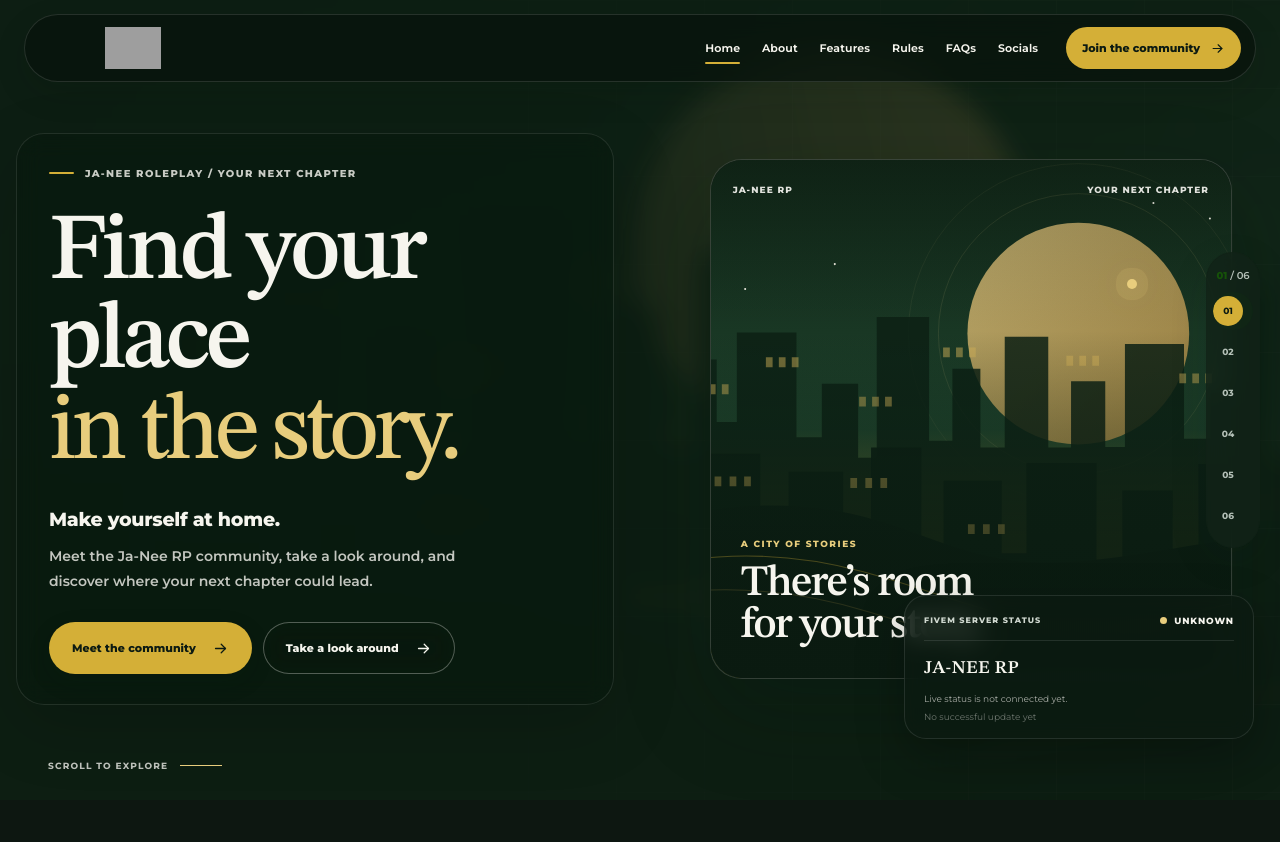
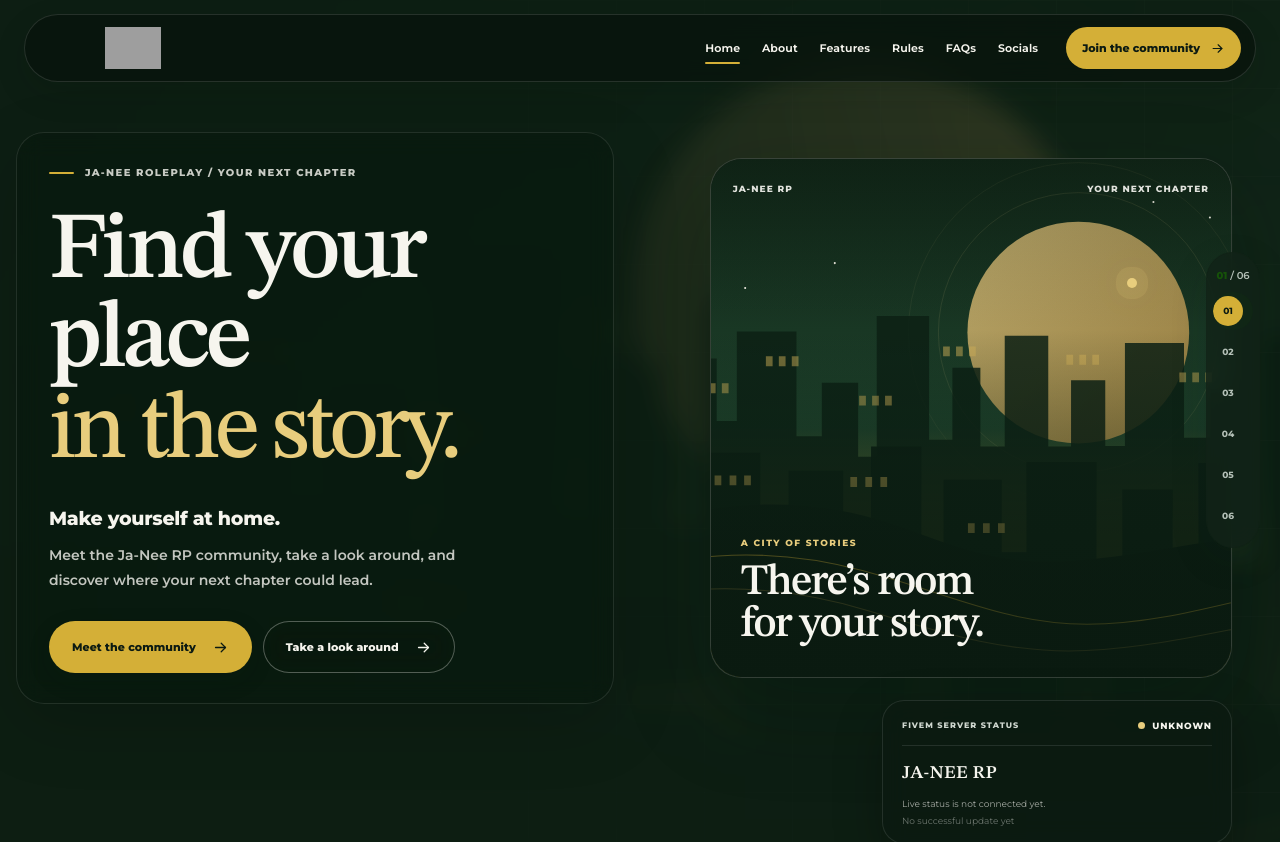
Before and after one commit to Ja-Nee-Roleplay/ja-nee-website, a React (Vite) app: page / in a window 1280 px wide. Shown: the top 842 px of the page. Built offline with nearby package versions, Linux system fonts and the light colour scheme; grey boxes are pictures that could not be loaded.

Commit message:
Fixed Padding

```diff
--- a/src/styles/presentation.css
+++ b/src/styles/presentation.css
@@ -1736,6 +1736,35 @@ body {
   }
 }
 
+@media (min-width: 861px) {
+  .hero-shell {
+    row-gap: 14px;
+  }
+
+  .hero-status-wrap {
+    position: relative;
+    grid-column: 2;
+    grid-row: 2;
+    right: auto;
+    bottom: auto;
+    justify-self: end;
+    width: min(350px, 100%);
+    margin-top: -18px;
+  }
+}
+
+@media (max-width: 860px) and (min-width: 721px) {
+  .hero-status-wrap {
+    position: relative;
+    grid-column: 1;
+    right: auto;
+    bottom: auto;
+    justify-self: end;
+    width: min(350px, 100%);
+    margin-top: -18px;
+  }
+}
+
 @media (max-width: 720px) {
   html {
     scroll-padding-top: var(--layout-scroll-offset-mobile, 78px);
```
